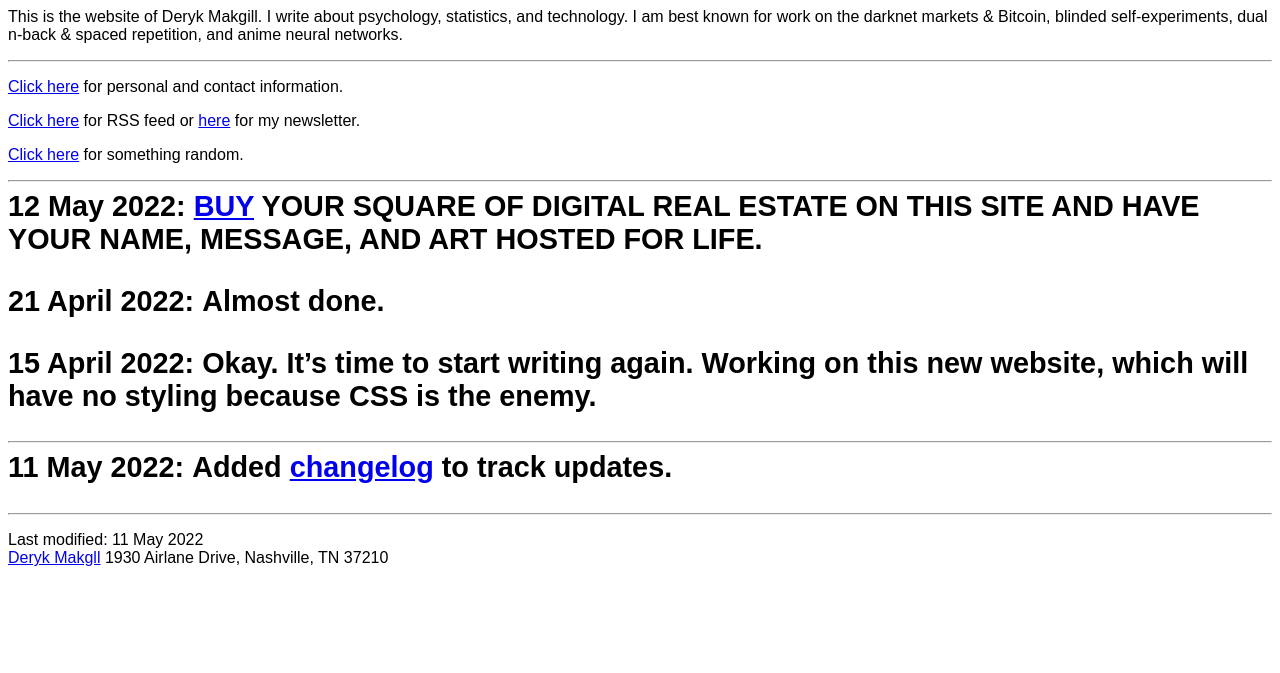
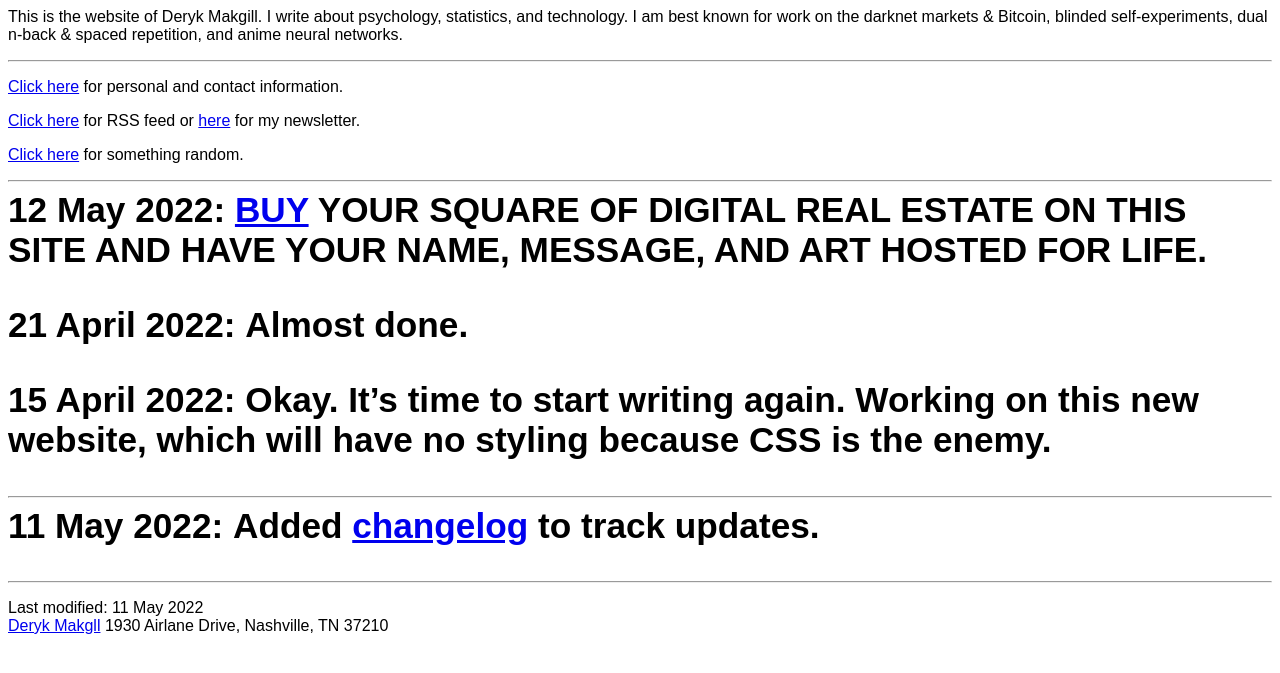
Before and after one commit to 0x000m/old, a Jekyll site: the page built from index.md, in a window 1280 px wide. Shown: the top 673 px of the page. Built offline with Jekyll 4.4.1, drawn with Linux system fonts in a browser that asks for light colours.

Commit message:
Update default.html

```diff
--- a/_layouts/default.html
+++ b/_layouts/default.html
@@ -1,7 +1,7 @@
 <html>
   <meta name="viewport" content="width=device-width, initial-scale=1">
   <head>
-    <style>a{color:default;}h1,h2,h3,h4,h5,h6{font-family:sans-serif;}b{font-family:sans-serif;}body{font-family:sans-serif;}.tweet p {display:inline;}.tweet{font-size:1.8em;font-weight:700;}</style>
+    <style>a{color:default;}h1,h2,h3,h4,h5,h6{font-family:sans-serif;}b{font-family:sans-serif;}body{font-family:sans-serif;}.tweet p {display:inline;}.tweet{font-size:2.2em;font-weight:700;}</style>
    <!-- <style>
       body{font-family:serif;}main p{max-width:600px;}main{padding:20px;}.page-header{margin-bottom:35px;font-size:16px;}.page-teaser{margin-bottom:20px;}</style>-->
 
```
